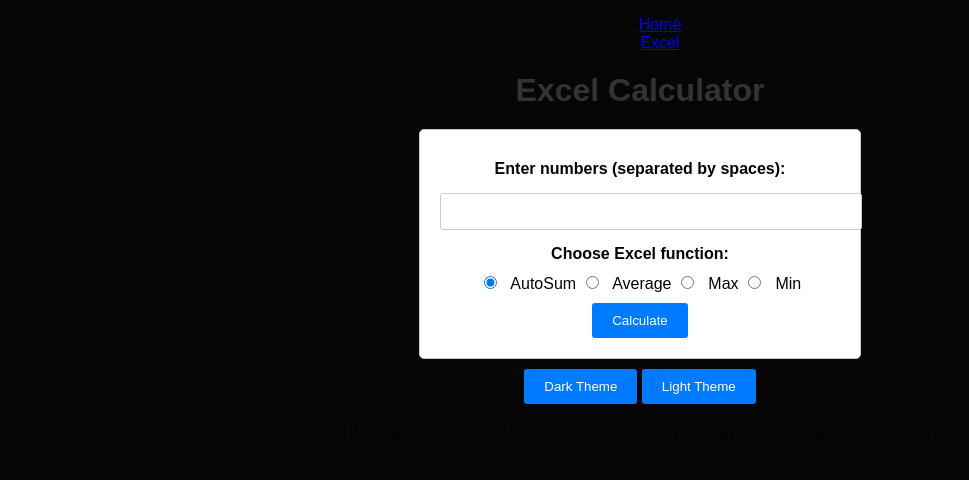
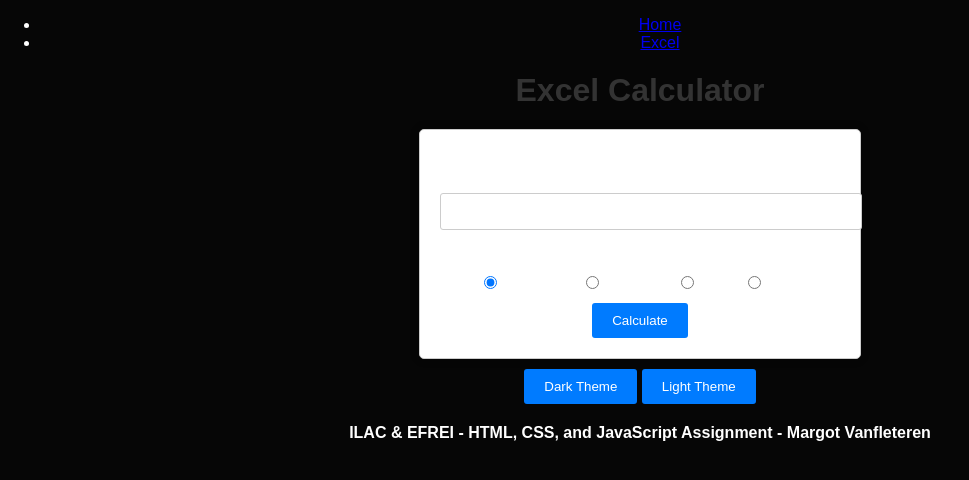
Before and after one commit to Margot-Vanfleteren/newtplab, a plain HTML site: page excel.html in a window 1280 px wide. Both pictures are taken after a click on the button "Dark Theme". Shown: the whole page, without its empty margins (0-969 px from the left). Drawn offline with Linux system fonts and the light colour scheme.

Commit message:
Update styles.css

```diff
--- a/css/styles.css
+++ b/css/styles.css
@@ -77,5 +77,5 @@ button:hover {
 /* Dark Theme Styles */
 .dark-theme {
     background-color: #060606;
-    color: #040404;
+    color: white;
 }
```
